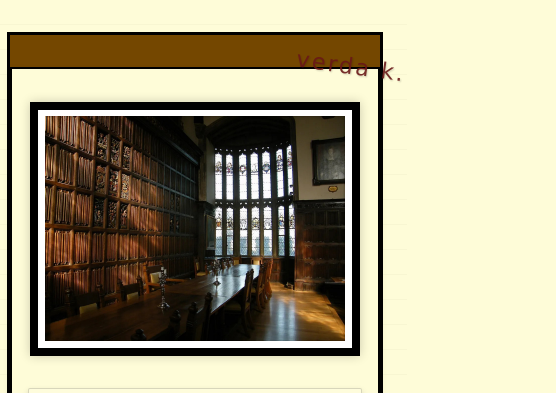
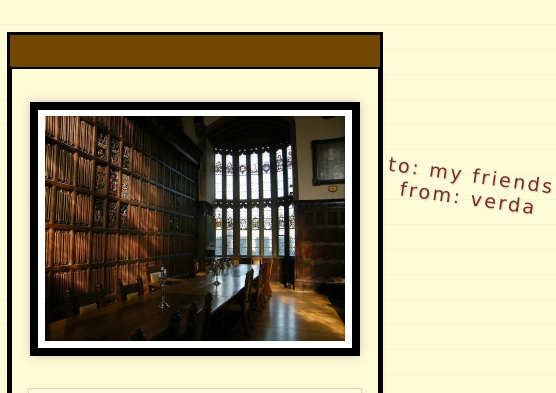
Before and after one commit to verdakode/verdaslibrary, a plain HTML site: page index.html in a window 390 px wide. Shown: the top 393 px of the page, 556 px wide, since content can reach past the window. Drawn offline with Linux system fonts and the light colour scheme.

Commit message:
AHAHHAHAHH

```diff
--- a/index.html
+++ b/index.html
@@ -452,12 +452,6 @@
             }
 
 
-            .signature {
-              font-size: 1.4em;
-              bottom: 47em;
-              right: -2em;
-            }
-
             .library-stamp {
               font-size: 0.7em;
               bottom: 2em;
@@ -584,7 +578,7 @@
                     </table>
                 </div>
 
-                <div class="signature">verda k.</div>
+                <div class="signature">to: my friends <br> from: verda</div>
                 <div class="library-stamp">VERDA LIBRARY<br>SPECIAL COLLECTIONS</div>
             </div>
         </div>
```
